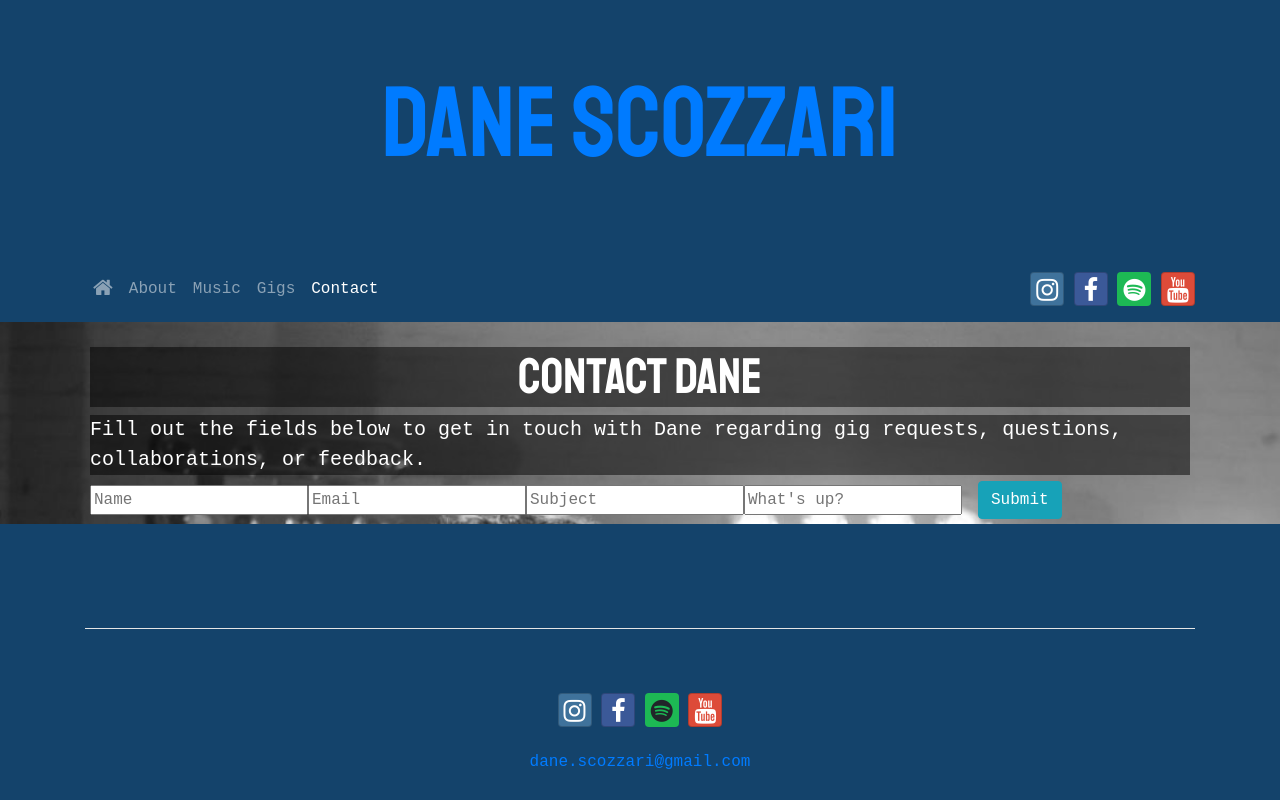
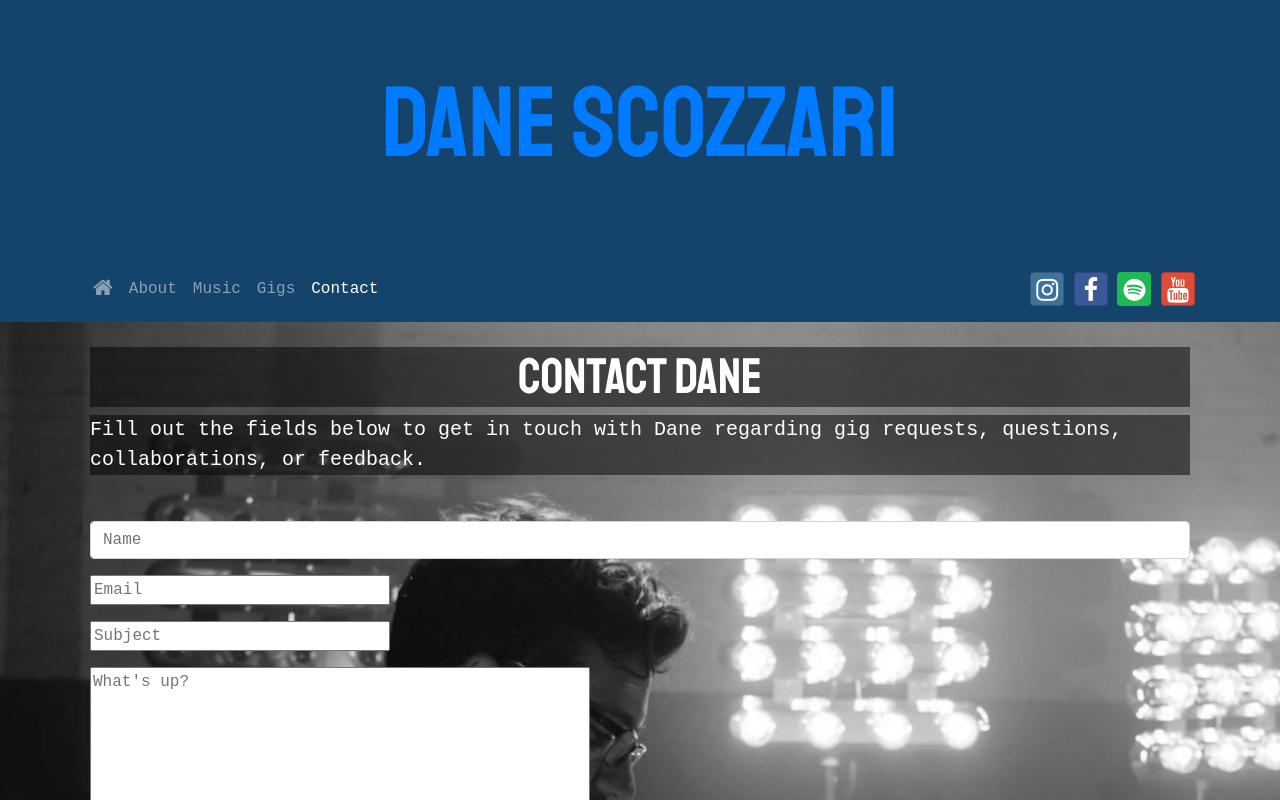
Before and after one commit to eshapiro7/musicianwebsitereact, a React (Create React App) app: page /contact in a window 1280 px wide. Shown: the top 800 px of the page. Built offline with nearby package versions, Linux system fonts and the light colour scheme.

Commit message:
removing old code and formatting contact form

```diff
--- a/src/Components/ContactComponent.js
+++ b/src/Components/ContactComponent.js
@@ -1,11 +1,9 @@
 import React, { useState, useRef } from "react";
 import background from "../img/dane1.jpg";
-import { Button, Form, FormGroup, Label, Input } from "reactstrap";
+import { Button, Form, FormGroup, Input } from "reactstrap";
 import { send } from "emailjs-com";
 
 function Contact() {
-  const form = useRef();
-
   const [toSend, setToSend] = useState({
     from_name: "",
     to_name: "",
@@ -28,29 +26,7 @@ function Contact() {
     setToSend({ ...toSend, [e.target.name]: e.target.value });
   };
 
-  const [values, setValues] = useState({
-    email: "",
-    name: "",
-    subject: "",
-    message: "",
-  });
-
-  const resetValues = (event) => {
-    event.persist();
-    setValues((values) => ({
-      email: "",
-      name: "",
-      subject: "",
-      message: "",
-    }));
-  };
-
   const [submitted, setSubmitted] = useState(false);
-
-  const handleSubmit = (event) => {
-    event.preventDefault();
-    setSubmitted(true);
-  };
 
   return (
     <>
@@ -71,14 +47,17 @@ function Contact() {
           </div>
           <div className="row row-content">
             <div className="col">
-              <form onSubmit={onSubmit}>
-                <input
+              <Form className="form-group" onSubmit={onSubmit}>
+                <FormGroup>
+                  <Input
                     type="text"
                     name="from_name"
                     placeholder="Name"
                     value={toSend.from_name}
                     onChange={handleChange}
                   />
+                </FormGroup>
+                <FormGroup>
                   <input
                     type="text"
                     name="reply_to"
@@ -86,6 +65,8 @@ function Contact() {
                     value={toSend.reply_to}
                     onChange={handleChange}
                   />
+                </FormGroup>
+                <FormGroup>
                   <input
                     type="text"
                     name="to_name"
@@ -93,34 +74,20 @@ function Contact() {
                     value={toSend.to_name}
                     onChange={handleChange}
                   />
-                <input
-                  type="text"
+                </FormGroup>
+                <FormGroup>
+                  <textarea
+                    type="textarea"
                     name="message"
                     placeholder="What's up?"
                     value={toSend.message}
                     onChange={handleChange}
                   />
-
-                <button className="btn btn-info ml-3" type="submit">
-                  Submit
-                </button>
-
-                {/*  <Button
-                  className="btn btn-info mt-3 ml-3"
-                  onClick={resetValues}
-                >
+                </FormGroup>
+                <Button className="btn btn-info mt-3" type="submit">
                   Submit
                 </Button>
-                */}
-              </form>
-
-              {submitted ? (
-                <div
-                  style={{ color: "white", paddingLeft: 20, paddingTop: 60 }}
-                >
-                  Your form has been submitted.
-                </div>
-              ) : null}
+              </Form>
             </div>
           </div>
         </div>
--- a/src/index.css
+++ b/src/index.css
@@ -131,3 +131,13 @@ header {
   font-size: 20px;
   margin-left: 150px;
 }
+
+textarea {
+  width: 500px;
+  height: 150px;
+
+}
+
+input {
+  width: 300px;
+}
```
Lines whose indentation alone changed are shown as unchanged.
